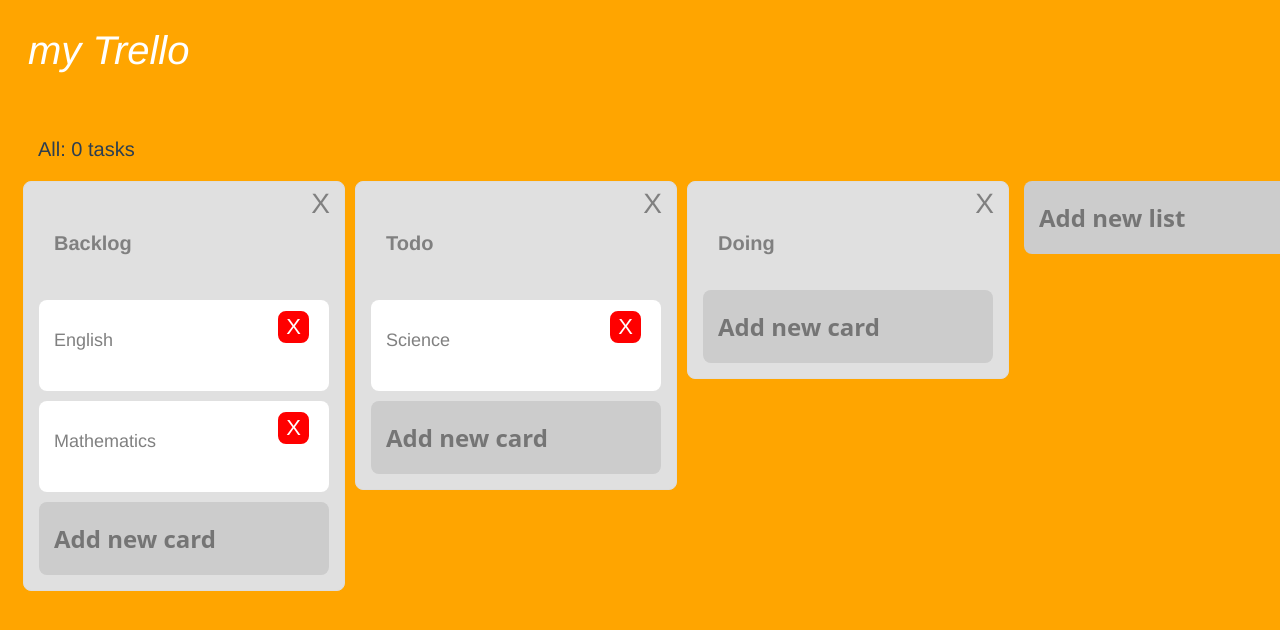
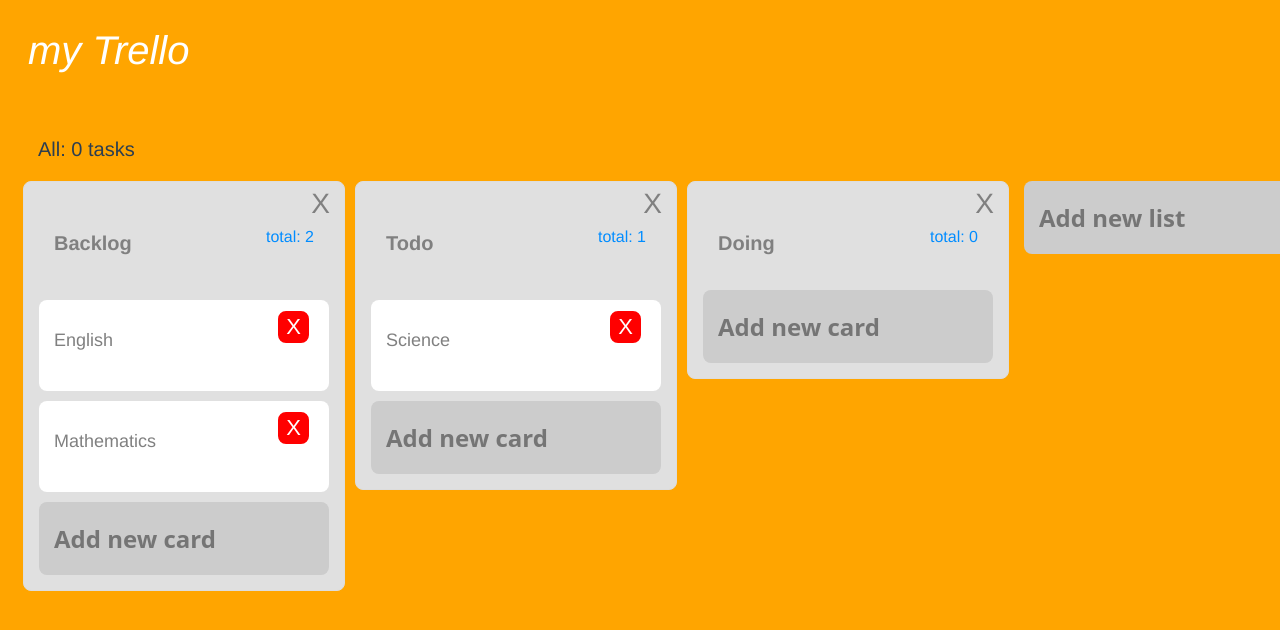
Before and after one commit to webzawa/my-trello, a Vue app: page / in a window 1280 px wide. Shown: the top 630 px of the page. Built offline with nearby package versions, Linux system fonts and the light colour scheme.

Commit message:
List リスト内のカードの総数を表示

```diff
--- a/src/components/List.vue
+++ b/src/components/List.vue
@@ -2,6 +2,7 @@
   <div class="list">
     <div class="listheader">
       <p class="list-title">{{ title }}</p>
+      <p class="list-counter">total: {{ totalCardInList }}</p>
       <div class="deletelist" @click="removeList">X</div>
     </div>
     <card
@@ -38,6 +39,11 @@
       required: true,
     },
   },
+  computed: {
+    totalCardInList() {
+      return this.cards.length;
+    },
+  },
   methods: {
     removeList: function () {
       if (confirm("本当にこのリストを削除しますか？")) {
```
